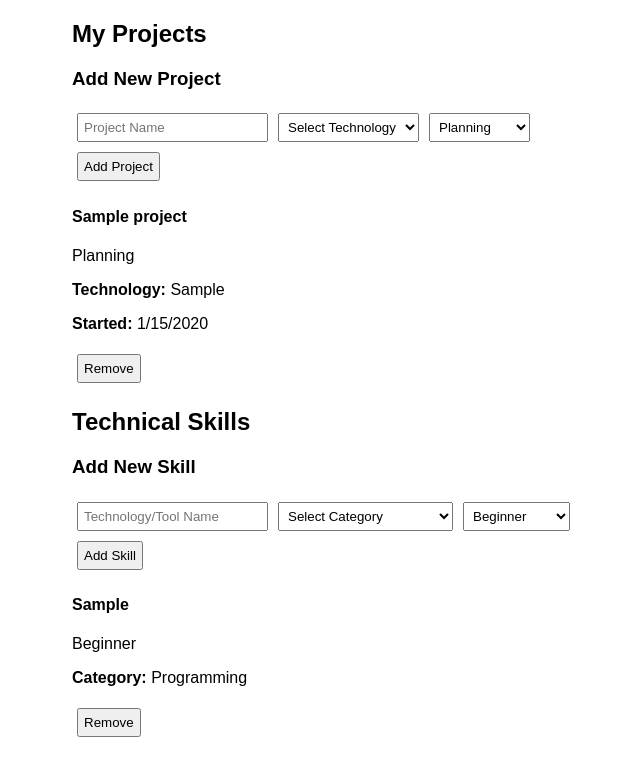
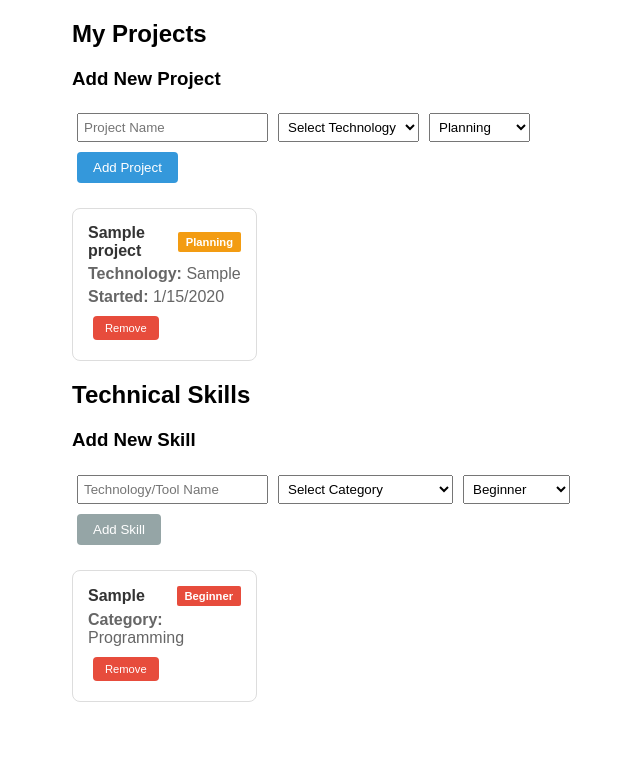
Before and after one commit to meiyo99/http5222-full-stack-web-dev, a Node server app: page / in a window 1280 px wide. Shown: the part 118-900 px from the top of the page, without its empty margins (168-808 px from the left). After the commit the page ends 820 px from the top, so only its background shows below. Run offline with Node 20, Linux system fonts and the light colour scheme; tables that the repository leaves empty hold one stand-in row (values such as "Sample post"); some libraries are stand-ins or nearby versions.

Commit message:
add styles to item-grid

```diff
--- a/portfolio-admin-api/public/css/style.css
+++ b/portfolio-admin-api/public/css/style.css
@@ -16,6 +16,96 @@ input, button, select {
   padding: 5px;
 }
 
-form {
-  margin-bottom: 20px;
+
+.items-grid {
+  display: grid;
+  grid-template-columns: repeat(4, 1fr);
+  gap: 20px;
+  margin-top: 20px;
 }
+
+.item-card {
+  border: 1px solid #ddd;
+  border-radius: 8px;
+  padding: 15px;
+}
+
+.card-header {
+  display: flex;
+  justify-content: space-between;
+  align-items: center;
+}
+
+.card-header h4 {
+  margin: 0;
+  color: #333;
+}
+
+.card-body p {
+  margin: 5px 0;
+  color: #666;
+}
+
+.status, .experience {
+  padding: 4px 8px;
+  border-radius: 2px;
+  font-size: 0.7em;
+  font-weight: bold;
+}
+
+.status-planning {
+  background-color: #f39c12;
+  color: white;
+}
+
+.status-in-progress {
+  background-color: #3498db;
+  color: white;
+}
+
+.status-completed {
+  background-color: #27ae60;
+  color: white;
+}
+
+.exp-beginner {
+  background-color: #e74c3c;
+  color: white;
+}
+
+.exp-intermediate {
+  background-color: #f39c12;
+  color: white;
+}
+
+.exp-advanced {
+  background-color: #27ae60;
+  color: white;
+}
+
+.btn-primary {
+  background-color: #3498db;
+  color: white;
+  border: none;
+  padding: 8px 16px;
+  border-radius: 4px;
+  cursor: pointer;
+}
+
+.btn-secondary {
+  background-color: #95a5a6;
+  color: white;
+  border: none;
+  padding: 8px 16px;
+  border-radius: 4px;
+  cursor: pointer;
+}
+
+.btn-danger {
+  background-color: #e74c3c;
+  color: white;
+  border: none;
+  padding: 6px 12px;
+  border-radius: 4px;
+  font-size: 0.7em;
+}
```
